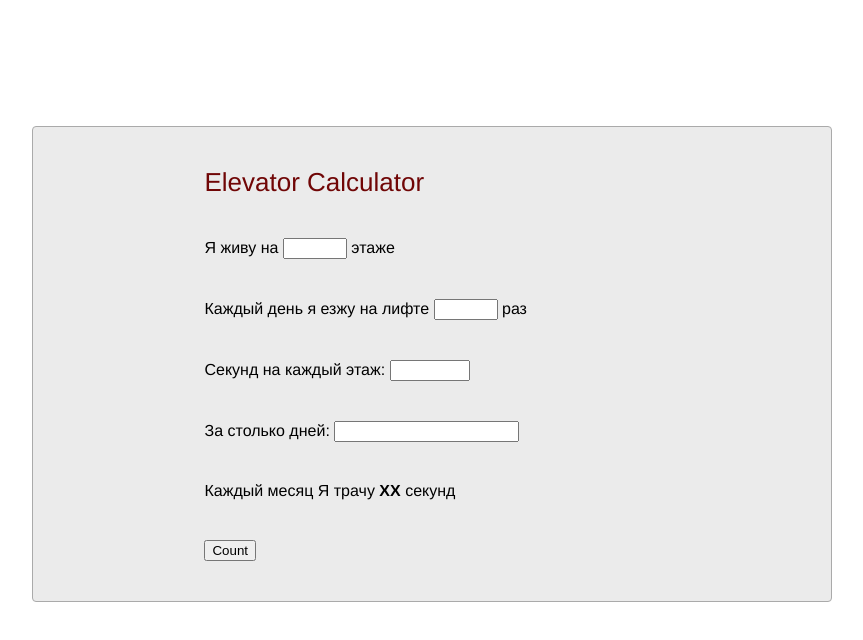
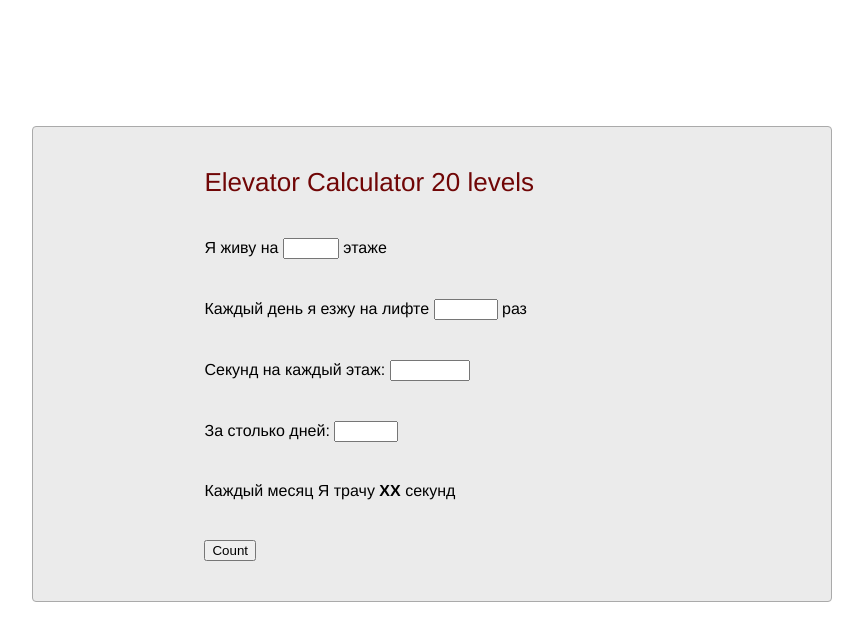
Before and after one commit to Slava40000/ElevatorCalculator, a plain HTML site: page index.html in a window 1280 px wide. Shown: the whole page, without its empty margins (208-1071 px from the left). Drawn offline with Linux system fonts and the light colour scheme.

Commit message:
random number

```diff
--- a/index.html
+++ b/index.html
@@ -9,11 +9,11 @@
 
 <main>
     <div class="header-text">
-        Elevator Calculator
+        Elevator Calculator 20 levels
     </div>
     <div class="floor-block">
         Я живу на
-        <input id="floor-number" oninput="console.log('floor number', value)" type="number" min="1" max="100">
+        <input id="floor-number" oninput="console.log('floor number', value)" type="number" min="1" max="20">
         этаже
     </div>
     <div class="rides-per-day-block">
@@ -29,7 +29,7 @@
     </div>
     <div class="xdays-block">
         За столько дней:
-        <input id="trips-in-x-days" type="number"  min="1" max="">
+        <input id="trips-in-x-days" type="number"  min="1" max="100">
 
     </div>
     <div class="results-block">
--- a/scripts.js
+++ b/scripts.js
@@ -5,5 +5,7 @@
         let speed = document.getElementById('elevators-speed').value;
         let rides = document.getElementById('rides-per-day').value;
         let days = document.getElementById('trips-in-x-days').value;
-        alert("Столько времени я еду в лифте " + floor*speed*rides*days + " секунд");
+        let number =Math.ceil (Math.random () * 20);
+        alert("Столько времени я еду в лифте " + floor*speed*rides*days*number + " секунд");
+
 }
```
